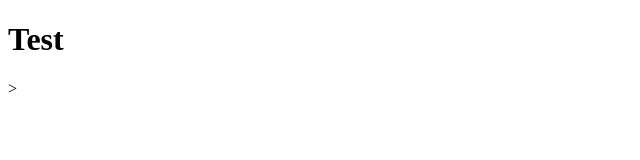
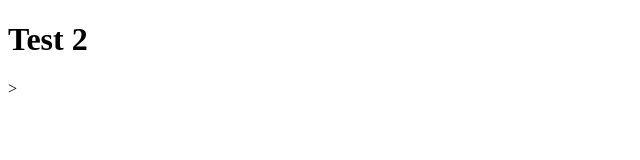
Before and after one commit to pjadarsh/new-test, a plain HTML site: page index.html in a window 1280 px wide. Shown: the full height of the page, 0-640 px from the left. Drawn offline with Linux system fonts and the light colour scheme.

Commit message:
Second Commit

```diff
--- a/index.html
+++ b/index.html
@@ -7,6 +7,6 @@
     <title>Document</title>
 </head>
 <body>
-    <h1> Test </h1>>
+    <h1> Test 2 </h1>>
 </body>
 </html>
```
